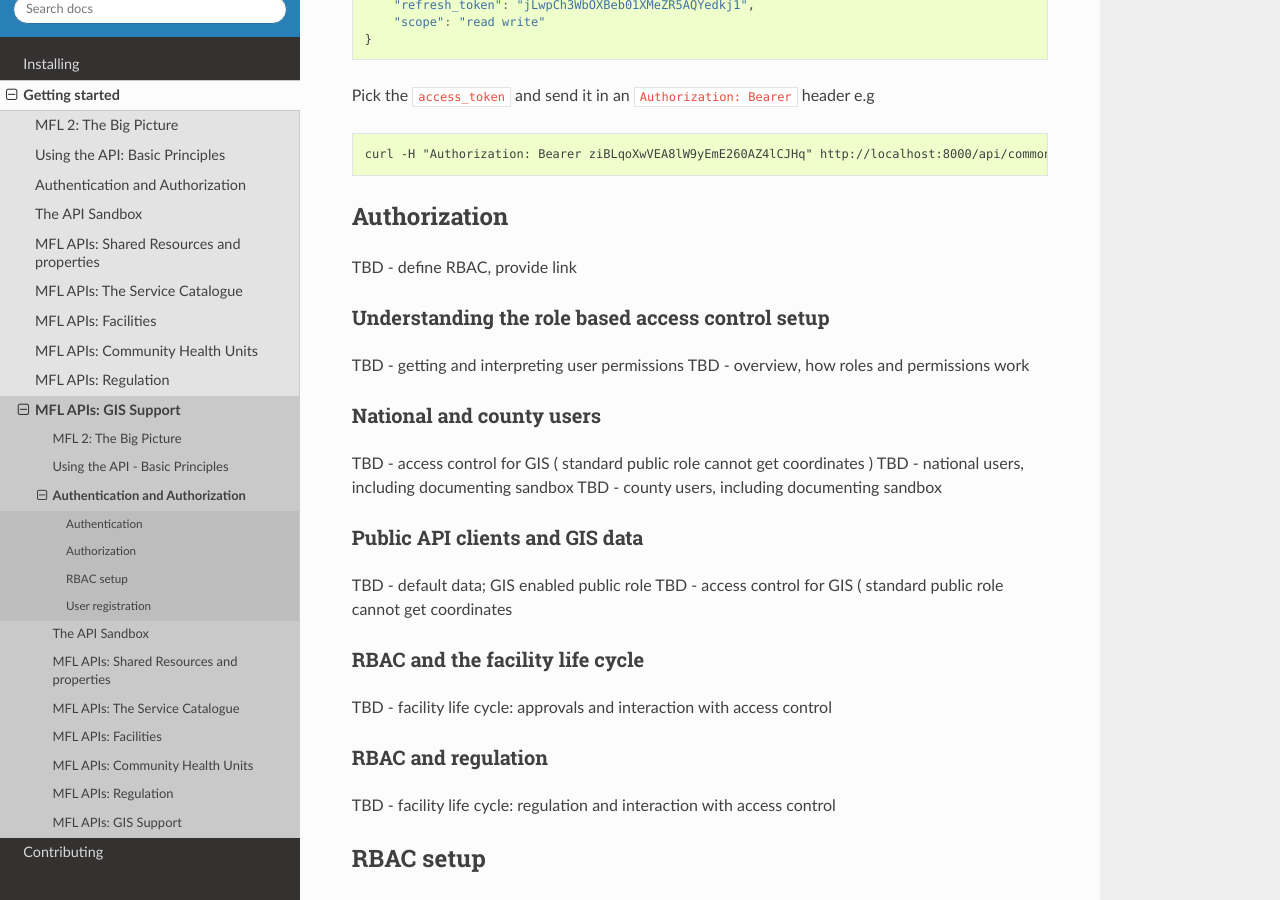
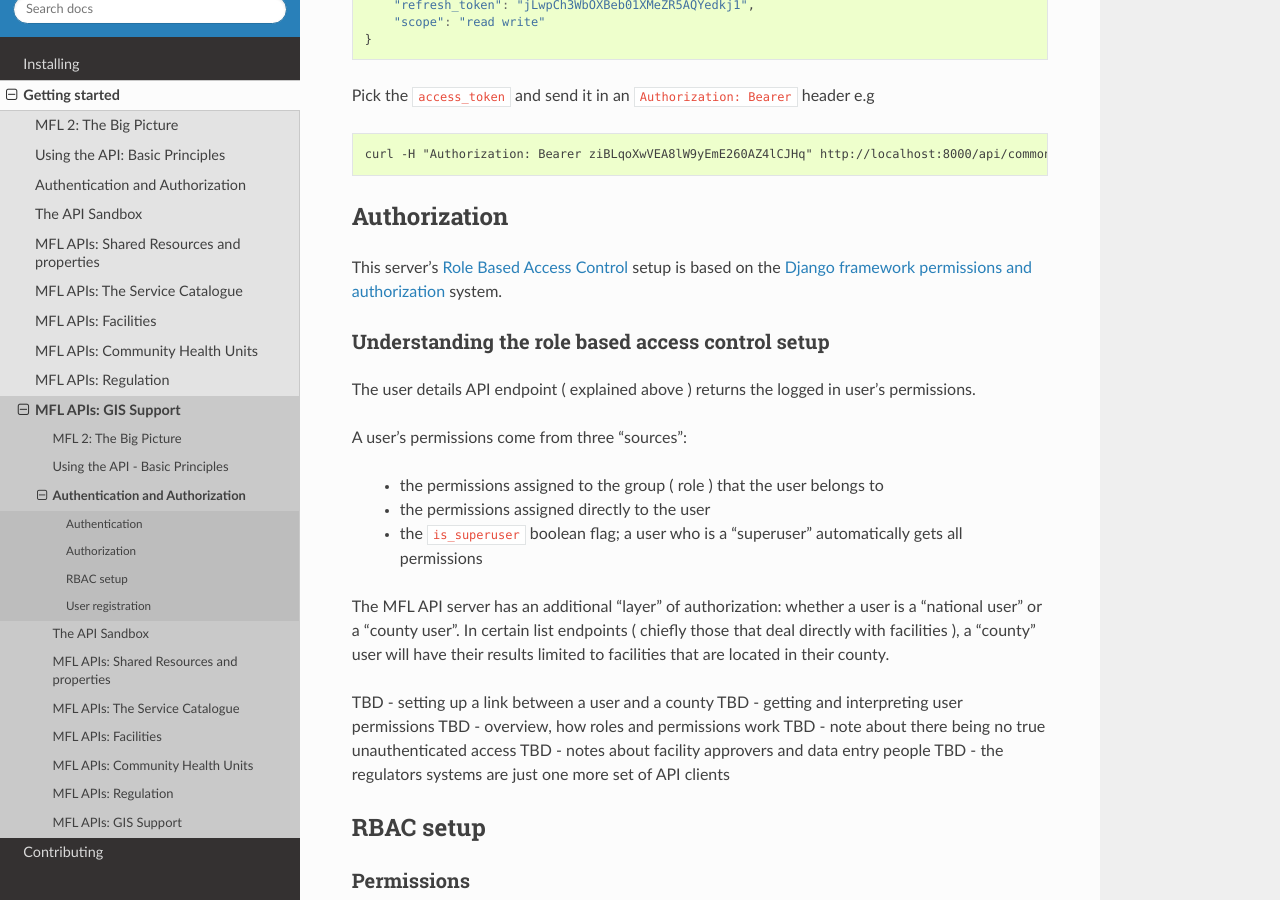
Before and after one commit to MasterFacilityList/mfl_api, a Sphinx documentation site: the page built from docs/getting_started/authentication.rst, in a window 1280 px wide and 900 px high, scrolled down 3715 px. Built offline with Sphinx 7.4.7 and the Read the Docs theme 2.0.0, drawn with Linux system fonts in a browser that asks for light colours.

Commit message:
Re-arranged outline of RBAC section notes

```diff
--- a/docs/getting_started/authentication.rst
+++ b/docs/getting_started/authentication.rst
@@ -208,31 +208,34 @@ e.g
 
 Authorization
 ----------------
-TBD - define RBAC, provide link
+This server's `Role Based Access Control`_ setup is based on the
+`Django framework permissions and authorization`_ system.
+
+.. _`Role Based Access Control`: http://en.wikipedia.org/wiki/Role-based_access_control
+.. _`Django framework permissions and authorization`: https://docs.djangoproject.com/en/1.8/topics/auth/default/#topic-authorization
 
 Understanding the role based access control setup
 ~~~~~~~~~~~~~~~~~~~~~~~~~~~~~~~~~~~~~~~~~~~~~~~~~~~~~
+The user details API endpoint ( explained above ) returns the logged in user's
+permissions.
+
+A user's permissions come from three "sources":
+
+    * the permissions assigned to the group ( role ) that the user belongs to
+    * the permissions assigned directly to the user
+    * the ``is_superuser`` boolean flag; a user who is a "superuser" automatically gets all permissions
+
+The MFL API server has an additional "layer" of authorization: whether a user
+is a "national user" or a "county user". In certain list endpoints ( chiefly
+those that deal directly with facilities ), a "county" user will have their
+results limited to facilities that are located in their county.
+
+TBD - setting up a link between a user and a county
 TBD - getting and interpreting user permissions
 TBD - overview, how roles and permissions work
-
-National and county users
-~~~~~~~~~~~~~~~~~~~~~~~~~~~~
-TBD - access control for GIS ( standard public role cannot get coordinates )
-TBD - national users, including documenting sandbox
-TBD - county users, including documenting sandbox
-
-Public API clients and GIS data
-~~~~~~~~~~~~~~~~~~~~~~~~~~~~~~~~~~~
-TBD - default data; GIS enabled public role
-TBD - access control for GIS ( standard public role cannot get coordinates
-
-RBAC and the facility life cycle
-~~~~~~~~~~~~~~~~~~~~~~~~~~~~~~~~~~~
-TBD - facility life cycle: approvals and interaction with access control
-
-RBAC and regulation
-~~~~~~~~~~~~~~~~~~~~~~
-TBD - facility life cycle: regulation and interaction with access control
+TBD - note about there being no true unauthenticated access
+TBD - notes about facility approvers and data entry people
+TBD - the regulators systems are just one more set of API clients
 
 RBAC setup
 --------------
```
